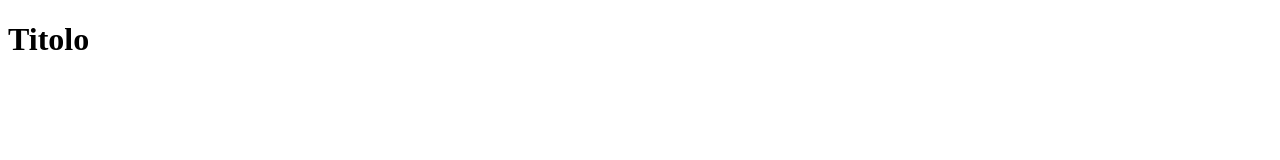
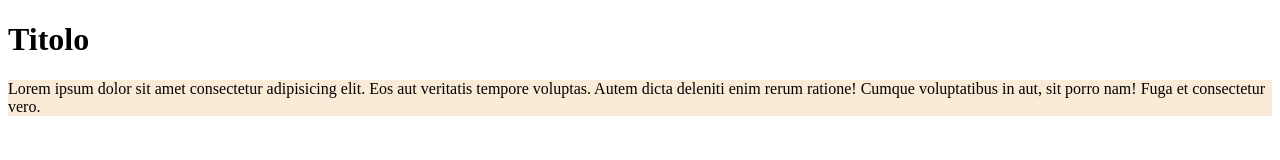
Before and after one commit to Alice-Zheng03/sito-1, a plain HTML site: page index.html in a window 1280 px wide. Drawn offline with Linux system fonts and the light colour scheme.

Commit message:
css.paragrafo

```diff
--- /dev/null
+++ b/index.css
@@ -0,0 +1,4 @@
+p{
+    color: black;
+    background-color: antiquewhite;
+}
--- a/index.html
+++ b/index.html
@@ -3,9 +3,11 @@
 <head>
     <meta charset="UTF-8">
     <meta name="viewport" content="width=device-width, initial-scale=1.0">
+    <link rel="stylesheet" href="index.css">
     <title>Document</title>
 </head>
 <body>
     <h1>Titolo</h1>
+    <p>Lorem ipsum dolor sit amet consectetur adipisicing elit. Eos aut veritatis tempore voluptas. Autem dicta deleniti enim rerum ratione! Cumque voluptatibus in aut, sit porro nam! Fuga et consectetur vero.</p>
 </body>
 </html>
```
